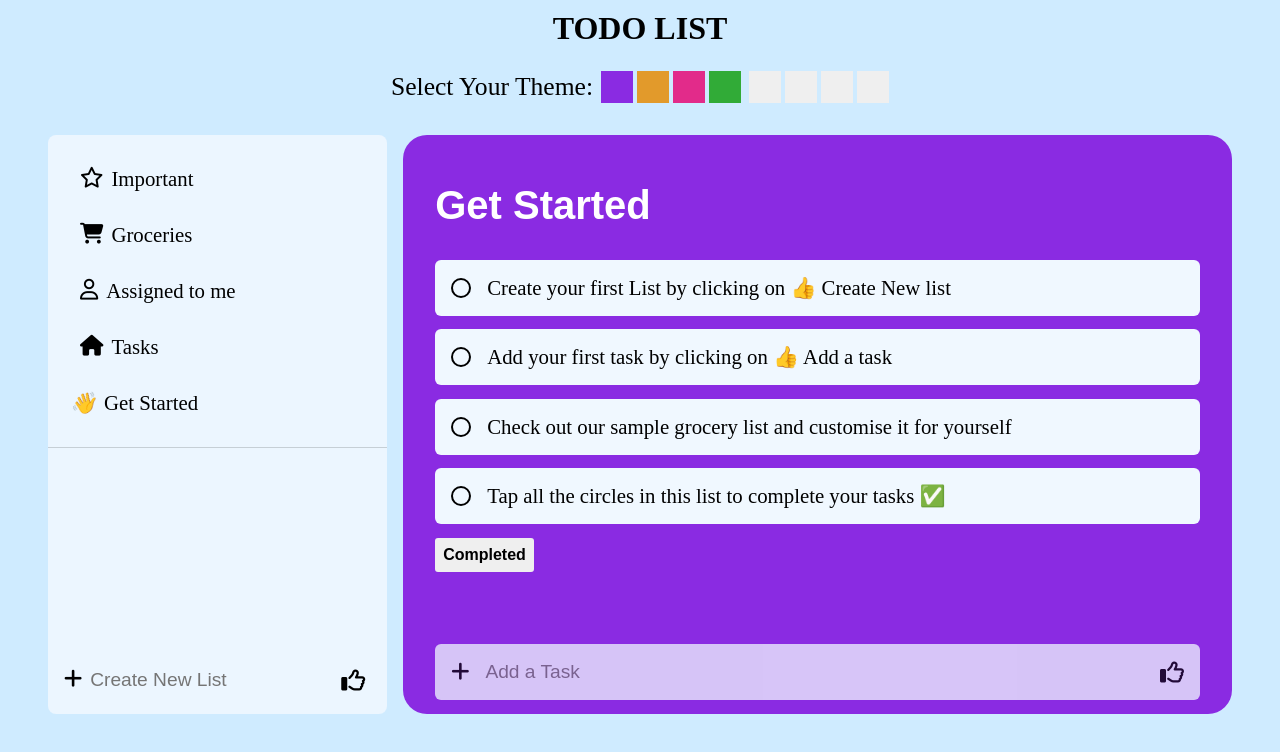
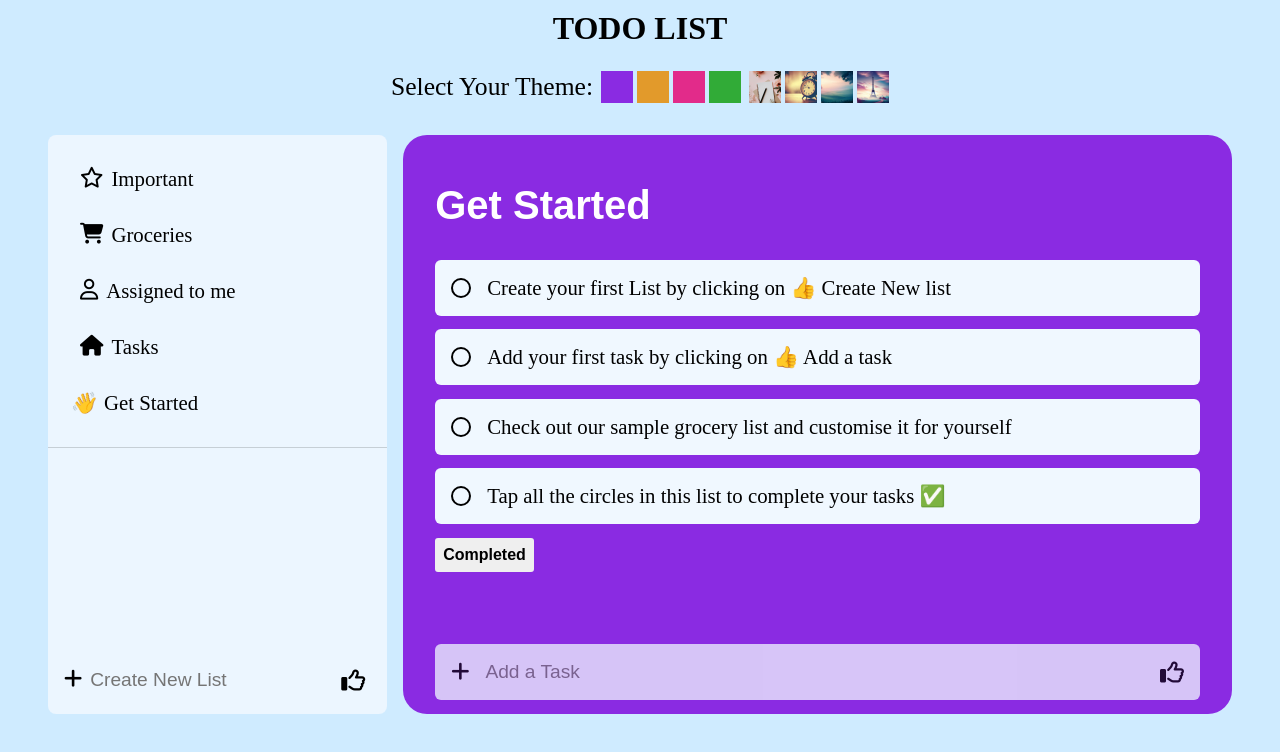
Before and after one commit to SumanR1602/Todo, a plain HTML site: page index.html in a window 1280 px wide. Drawn offline with Linux system fonts and the light colour scheme; the site is published under a folder, as on GitHub Pages, so addresses that start at the root find nothing; a web font is replaced by a local one.

Commit message:
Update index.html

```diff
--- a/index.html
+++ b/index.html
@@ -35,13 +35,13 @@
                     onclick="changeBg({color:'#31ab37'})"></button>
             </div>
             <div class="theme-btns">
-                <button class="img-theme-btn theme-btn" style="background-image: url('/Bg1.jpg');"
+                <button class="img-theme-btn theme-btn" style="background-image: url('Bg1.jpg');"
                     onclick="changeBg({imgname:'Bg1.jpg'})"></button>
-                <button class="img-theme-btn theme-btn" style="background-image: url('/Bg2.jpg');"
+                <button class="img-theme-btn theme-btn" style="background-image: url('Bg2.jpg');"
                     onclick="changeBg({imgname:'Bg2.jpg'})"></button>
-                <button class="img-theme-btn theme-btn" style="background-image: url('/Bg3.jpg');"
+                <button class="img-theme-btn theme-btn" style="background-image: url('Bg3.jpg');"
                     onclick="changeBg({imgname:'Bg3.jpg'})"></button>
-                <button class="img-theme-btn theme-btn" style="background-image: url('/Bg4.jpg');"
+                <button class="img-theme-btn theme-btn" style="background-image: url('Bg4.jpg');"
                     onclick="changeBg({imgname:'Bg4.jpg'})"></button>
             </div>
         </div>
```
